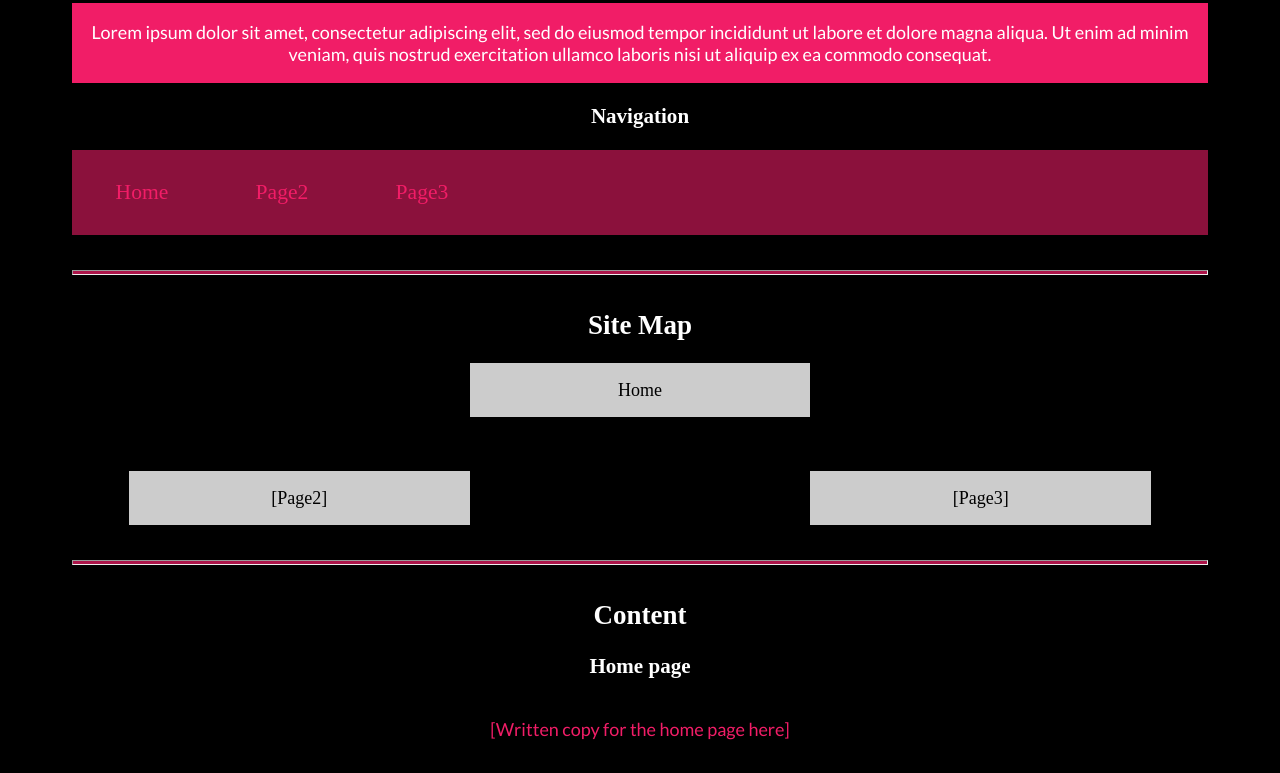
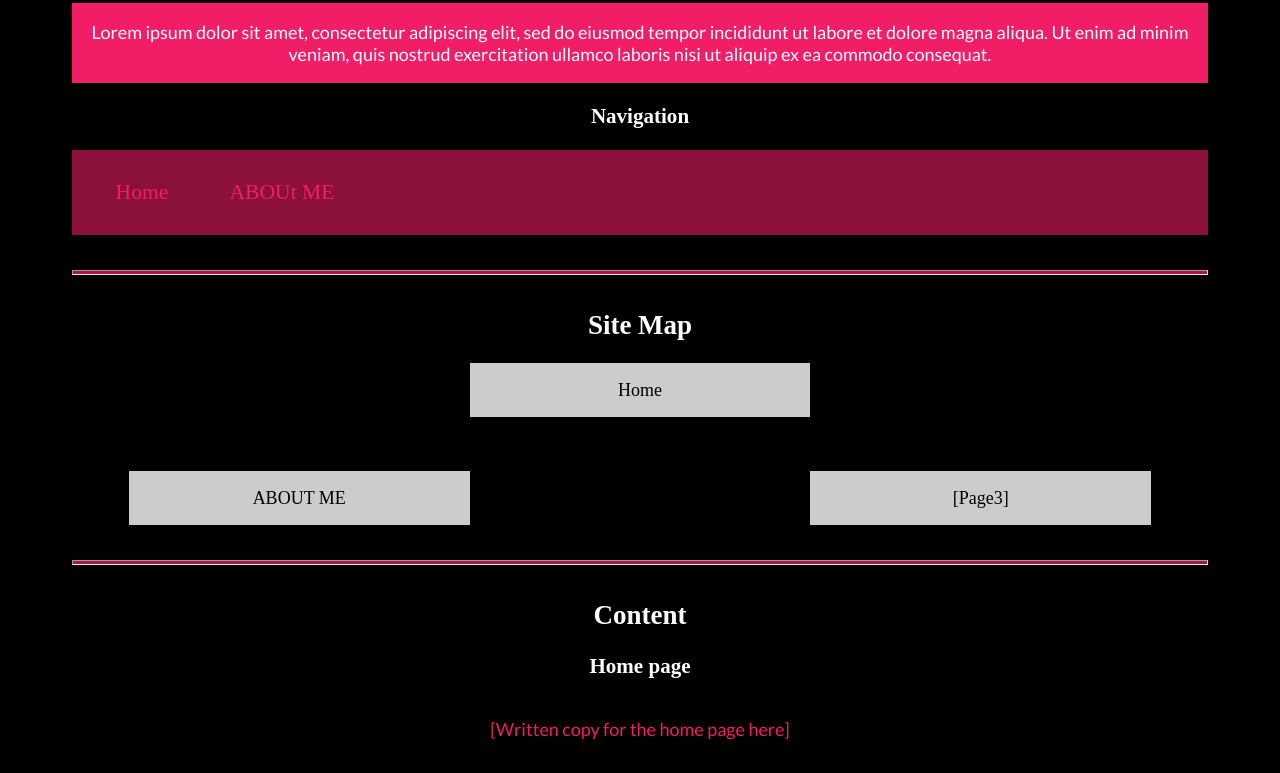
Before and after one commit to mrkannapien/portfolio, a plain HTML site: page site-plan.html in a window 1280 px wide. Shown: the part 1760-2533 px from the top of the page. Drawn offline with Linux system fonts and the light colour scheme; a web font is replaced by a local one.

Commit message:
Finished Site Plan

```diff
--- a/site-plan.html
+++ b/site-plan.html
@@ -85,8 +85,8 @@
       <!-- Think about how you want your navigation bar to look. In the site-plan.css file change the colors to your colors to get the look you desire. -->
       <nav>
         <a href="#">Home</a>
-        <a href="#">Page2</a>
-        <a href="#">Page3</a>
+        <a href="#">ABOUt ME</a>
+        <a href="#"></a>
       </nav>
       <hr>
       <h2>
@@ -97,7 +97,7 @@
           Home
         </div>
         <div class="sm-page2">
-          [Page2] <!-- change this -->
+          ABOUT ME <!-- change this -->
         </div>
         <div class="sm-page3">
           [Page3]  <!-- change this -->
```
